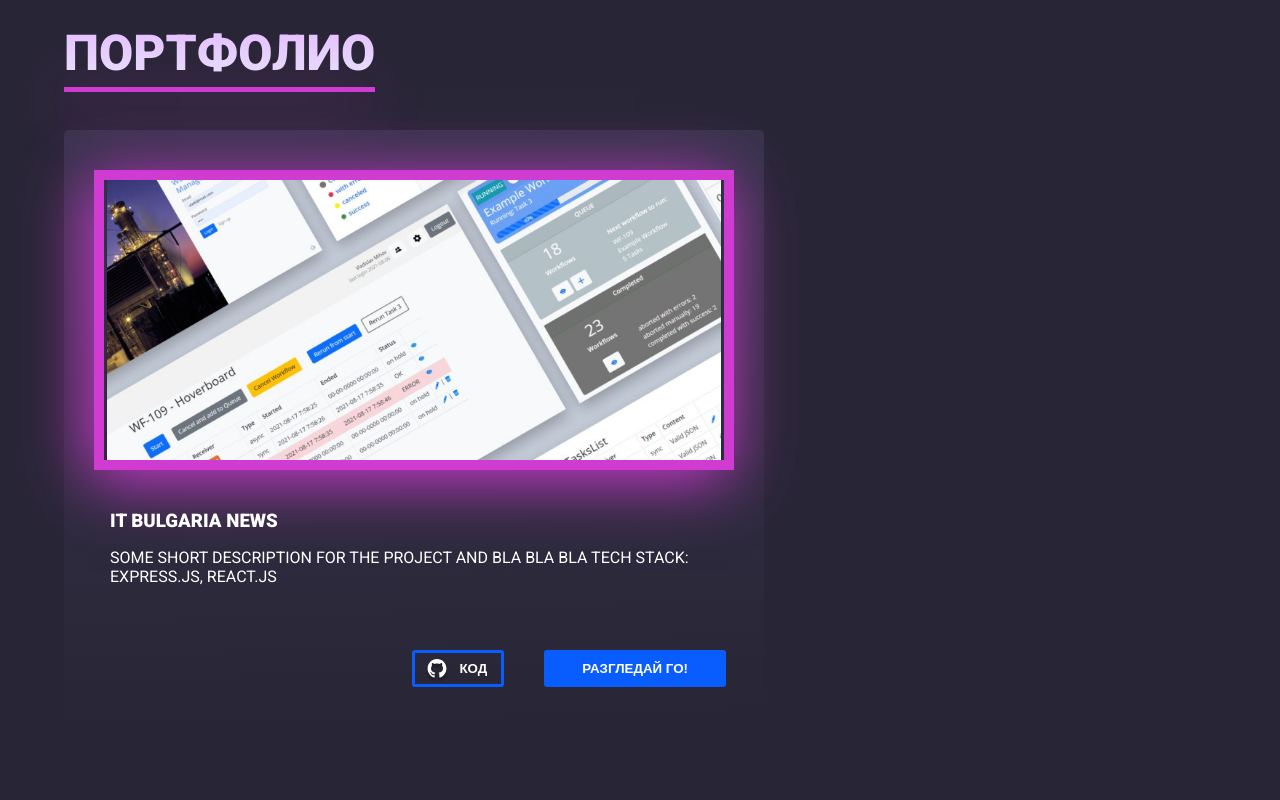
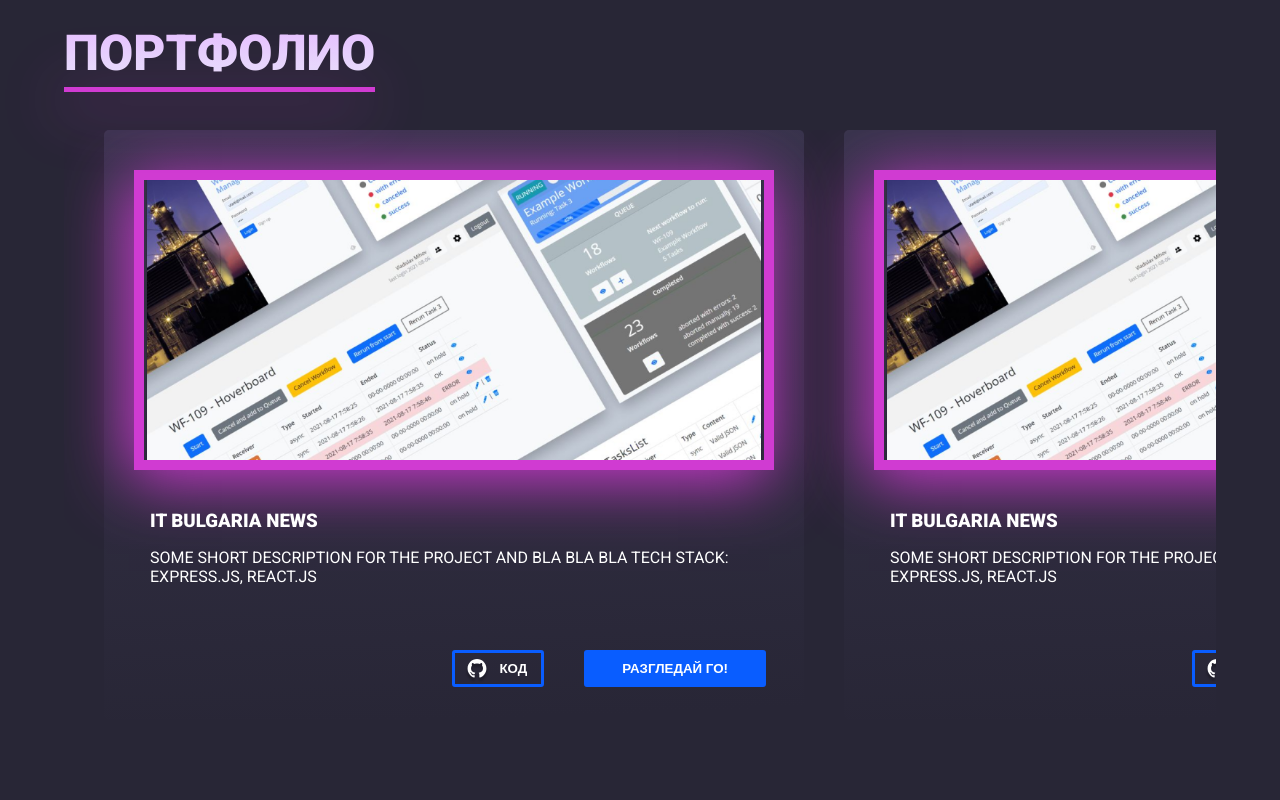
Before and after one commit to ZdravkoHr/ITBG---Landing-Page, a website: page index.html in a window 1280 px wide. Shown: the part 3080-3880 px from the top of the page. Drawn offline with nearby package versions, Linux system fonts and the light colour scheme; files that its build step writes are made by us from their sources.

Commit message:
slider added to portfolio

```diff
--- a/index.html
+++ b/index.html
@@ -301,7 +301,8 @@
 
     <section class="portfolio" id="portfolio">
       <h2 class="section-heading underlined-text">Портфолио</h2>
-      <div class="portfolio-items">
+      <div class="portfolio-slider">
+        <div class="portfolio-items slider-wrapper">
           <div class="portfolio-item">
             <img class="portfolio-image" src="./assets/portfolio-image.png" />
               <h3>IT BULGARIA NEWS</h3>
@@ -314,23 +315,35 @@
               <button class="btn btn-primary">Разгледай го!</button>
             </div>
           </div>
-<!--          <div class="portfolio-item">-->
-<!--              <img class="portfolio-image" src="./assets/portfolio-image.png" />-->
-<!--              <div class="portfolio-buttons">-->
-<!--                  <button class="btn github-btn">-->
-<!--                      <img class="button-github-image" src="./assets/white-github.svg" />Код-->
-<!--                  </button>-->
-<!--                  <button class="btn btn-primary">Разгледай го!</button>-->
-<!--              </div>-->
-<!--          </div> <div class="portfolio-item">-->
-<!--          <img class="portfolio-image" src="./assets/portfolio-image.png" />-->
-<!--          <div class="portfolio-buttons">-->
-<!--              <button class="btn github-btn">-->
-<!--                  <img class="button-github-image" src="./assets/white-github.svg" />Код-->
-<!--              </button>-->
-<!--              <button class="btn btn-primary">Разгледай го!</button>-->
-<!--          </div>-->
+
+          <div class="portfolio-item">
+            <img class="portfolio-image" src="./assets/portfolio-image.png" />
+              <h3>IT BULGARIA NEWS</h3>
+              <p>Some short description for the project and bla bla bla
+                  Tech Stack: Express.js, React.js</p>
+            <div class="portfolio-buttons">
+              <button class="btn github-btn">
+                <img class="button-github-image" src="./assets/white-github.svg" />Код
+              </button>
+              <button class="btn btn-primary">Разгледай го!</button>
             </div>
+          </div>
+
+          <div class="portfolio-item">
+            <img class="portfolio-image" src="./assets/portfolio-image.png" />
+              <h3>IT BULGARIA NEWS</h3>
+              <p>Some short description for the project and bla bla bla
+                  Tech Stack: Express.js, React.js</p>
+            <div class="portfolio-buttons">
+              <button class="btn github-btn">
+                <img class="button-github-image" src="./assets/white-github.svg" />Код
+              </button>
+              <button class="btn btn-primary">Разгледай го!</button>
+            </div>
+          </div>
+        </div>
+      </div>
+
       </div>
     </section>
 
--- a/scripts/touch-slider.js
+++ b/scripts/touch-slider.js
@@ -100,4 +100,5 @@ class TouchSlider {
   }
 }
 
-const patronsSlider = new TouchSlider('.touch-slider');
+new TouchSlider('.touch-slider');
+new TouchSlider('.portfolio-slider');
--- a/styles/scss/sections/_partners.scss
+++ b/styles/scss/sections/_partners.scss
@@ -25,6 +25,10 @@
     .blue-dot {
       background-color: var(--blue-400);
     }
+  }
+
+  .touch-slider {
+    overflow: hidden;
   }
 
   .patrons {
--- a/styles/scss/sections/_portfolio.scss
+++ b/styles/scss/sections/_portfolio.scss
@@ -1,12 +1,16 @@
 .portfolio {
-  .section-heading{
+  .section-heading {
     display: inline-block;
   }
   .portfolio-items {
     display: flex;
+    overflow: hidden;
 
     .portfolio-item {
-      width: clamp(500px, 80%, 700px);
+      margin-left: 40px;
+      //width: clamp(500px, 80%, 700px);
+      flex-shrink: 0;
+      width: 700px;
       height: 590px;
       padding: 0 30px;
       background: linear-gradient(
@@ -29,17 +33,15 @@
         display: block;
         margin: 2.5rem auto;
       }
-      h3, p{
+      h3,
+      p {
         margin: 0 0 1rem 1rem;
         color: var(--white);
-
-
       }
       .portfolio-buttons {
-        margin: 3rem .5rem 5rem 0;
+        margin: 3rem 0.5rem 5rem 0;
         display: flex;
         justify-content: end;
-
 
         .github-btn {
           margin-right: 2.5rem;
@@ -56,7 +58,6 @@
           left: 10px;
           top: 19%;
         }
-
       }
 
       @include mobile {
```
Lines whose indentation alone changed are shown as unchanged.
